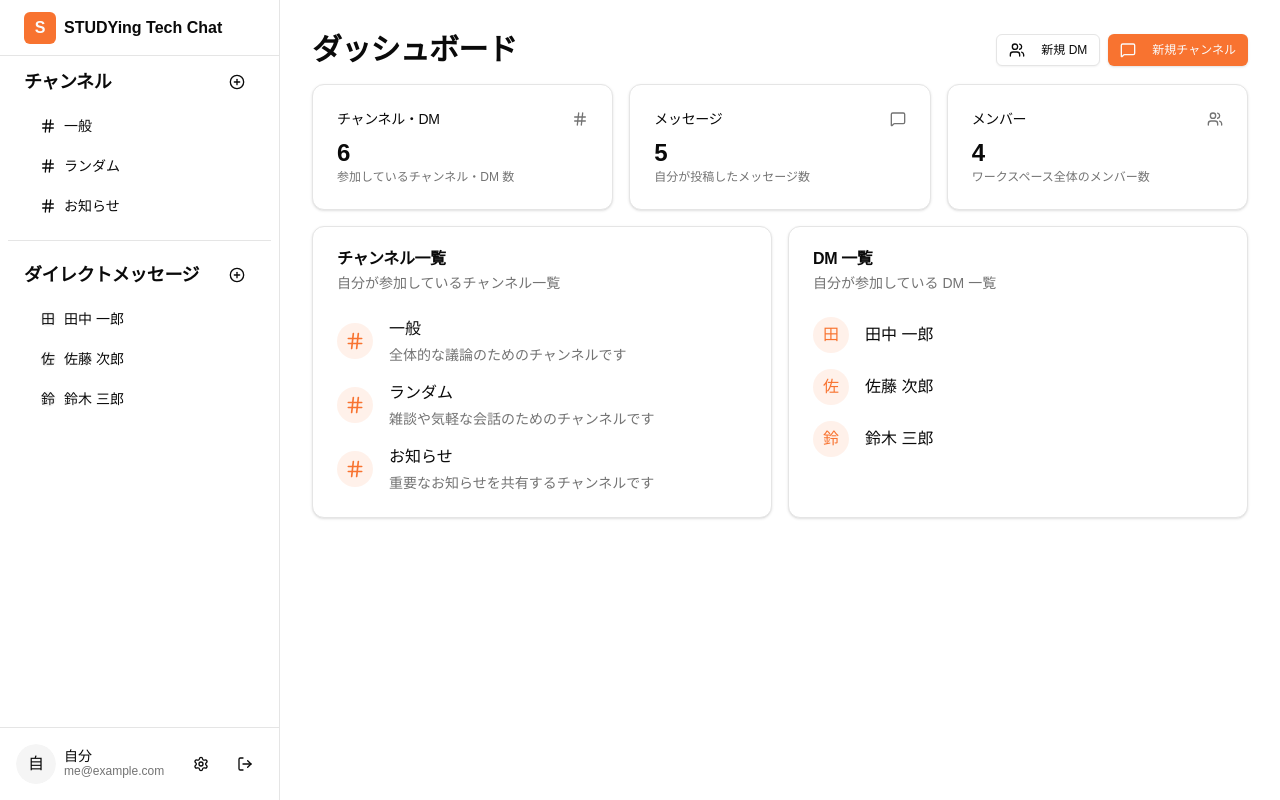
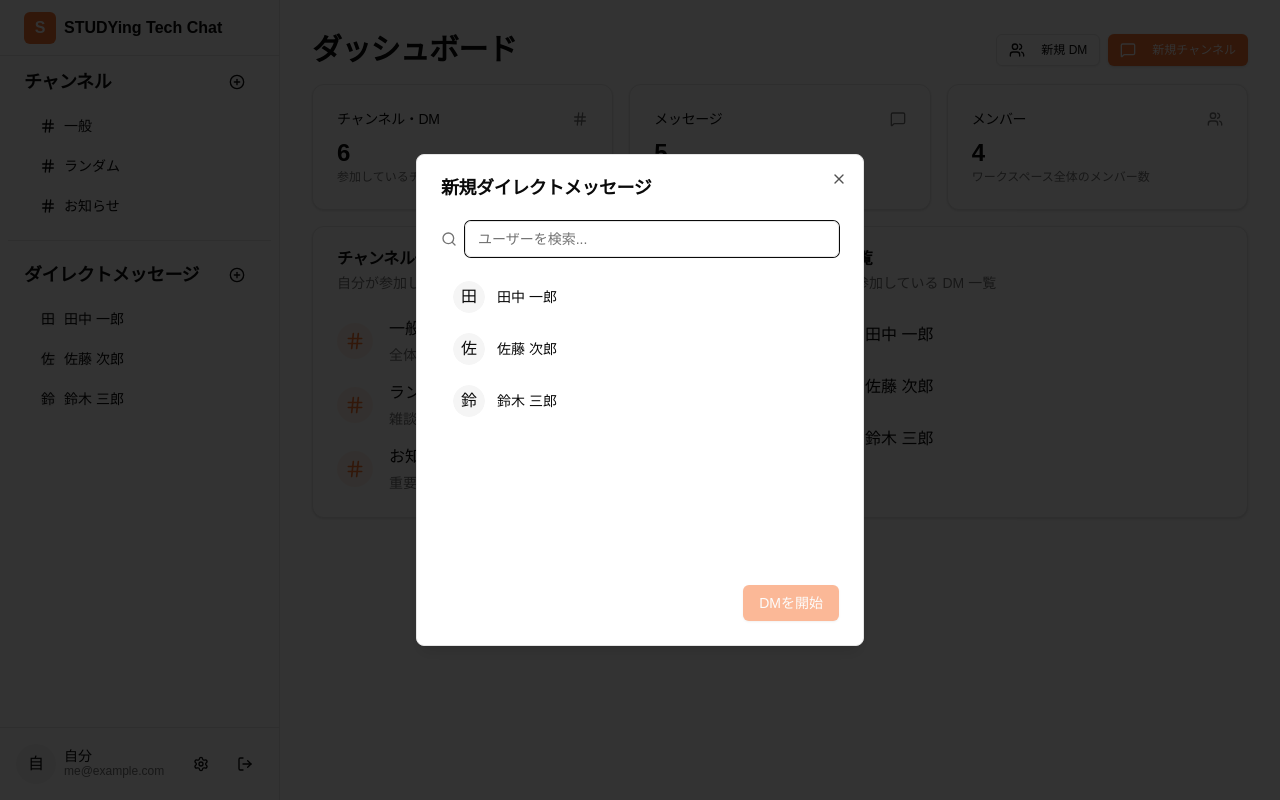
Before and after one commit to Meg624/studying-tech-chat-app, a Next.js app: page /workspace in a window 1280 px wide. Both pictures are taken after a click on the button "DM 追加". Built offline with nearby package versions, Linux system fonts and the light colour scheme.

Commit message:
新規DMの開始モーダルの実装

```diff
--- a/src/app/workspace/page.tsx
+++ b/src/app/workspace/page.tsx
@@ -17,6 +17,7 @@ import {
 } from '@/components/ui/card';
 // 自作コンポーネント
 import CreateChannelModal from '@/components/workspace/createChannelModal';
+import CreateDirectMessageModal from '@/components/workspace/createDirectMessageModal';
 // 型
 import { ChannelType } from '@/types/workspace';
 // データ
@@ -30,6 +31,7 @@ import {
 
 export default function WorkSpacePage() {
   const [isChannelModalOpen, setIsChannelModalOpen] = useState<boolean>(false);
+  const [isDmModalOpen, setIsDmModalOpen] = useState<boolean>(false);
 
   const channelsWithMe = channels.filter((channel) =>
     channel.members.some((member) => member.id === MY_USER_ID)
@@ -47,7 +49,11 @@ export default function WorkSpacePage() {
       <div className="flex items-center justify-between">
         <h2 className="text-3xl font-bold tracking-tight">ダッシュボード</h2>
         <div className="flex items-center gap-2">
-          <Button variant="outline" size="sm">
+          <Button
+            variant="outline"
+            size="sm"
+            onClick={() => setIsDmModalOpen(true)}
+          >
             <Users className="mr-2 h-4 w-4" />
             新規 DM
           </Button>
@@ -61,6 +67,10 @@ export default function WorkSpacePage() {
       <CreateChannelModal
         isOpen={isChannelModalOpen}
         onOpenChange={setIsChannelModalOpen}
+      />
+      <CreateDirectMessageModal
+        isOpen={isDmModalOpen}
+        onOpenChange={setIsDmModalOpen}
       />
 
       <div className="grid gap-4 md:grid-cols-2 lg:grid-cols-3">
--- /dev/null
+++ b/src/components/workspace/createDirectMessageModal.tsx
@@ -0,0 +1,112 @@
+'use client';
+
+// React
+import { useState } from 'react';
+// アイコン
+import { Check, Search } from 'lucide-react';
+// shadcn/ui
+import { Button } from '@/components/ui/button';
+import {
+  Dialog,
+  DialogContent,
+  DialogHeader,
+  DialogTitle,
+  DialogFooter,
+} from '@/components/ui/dialog';
+import { Input } from '@/components/ui/input';
+import { ScrollArea } from '@/components/ui/scroll-area';
+import { Avatar, AvatarFallback } from '@/components/ui/avatar';
+// データ
+import { MY_USER_ID, users } from '@/data/workspace';
+// 型
+import type { User } from '@/types/workspace';
+
+export default function CreateDirectMessageModal({
+  isOpen,
+  onOpenChange,
+}: {
+  isOpen: boolean;
+  onOpenChange: (open: boolean) => void;
+}) {
+  // 検索クエリ
+  const [searchQuery, setSearchQuery] = useState<string>('');
+  // 選択中のユーザー
+  const [selectedUser, setSelectedUser] = useState<User | null>(null);
+
+  // 自分以外のユーザーを取得 (TODO: 実際には、まだ DM を開始していないユーザーに絞り込む)
+  const otherUsers = users.filter((user) => user.id !== MY_USER_ID);
+
+  // 検索クエリに基づいてユーザーをフィルタリング
+  const filteredUsers = otherUsers.filter(
+    (user) =>
+      searchQuery === '' ||
+      user.name.toLowerCase().includes(searchQuery.toLowerCase())
+  );
+
+  const handleStartDm = () => {
+    // 今は見た目だけの実装なので、実際の DM 開始処理は行わない
+    onOpenChange(false);
+    setSelectedUser(null);
+    setSearchQuery('');
+  };
+
+  return (
+    <Dialog open={isOpen} onOpenChange={onOpenChange}>
+      <DialogContent className="sm:max-w-md">
+        <DialogHeader>
+          <DialogTitle>新規ダイレクトメッセージ</DialogTitle>
+        </DialogHeader>
+
+        <div className="space-y-4 py-2">
+          <div className="flex items-center space-x-2">
+            <Search className="h-4 w-4 text-muted-foreground" />
+            <Input
+              placeholder="ユーザーを検索..."
+              value={searchQuery}
+              onChange={(e) => setSearchQuery(e.target.value)}
+              className="flex-1"
+            />
+          </div>
+
+          <ScrollArea className="h-72">
+            <div className="space-y-1">
+              {filteredUsers.map((user) => (
+                <div
+                  key={user.id}
+                  className={`flex items-center gap-3 rounded-md px-3 py-2 cursor-pointer ${
+                    selectedUser?.id === user.id
+                      ? 'bg-primary/10'
+                      : 'hover:bg-muted'
+                  }`}
+                  onClick={() => setSelectedUser(user)}
+                >
+                  <Avatar className="h-8 w-8">
+                    <AvatarFallback>{user.name.charAt(0)}</AvatarFallback>
+                  </Avatar>
+                  <div className="flex-1 overflow-hidden">
+                    <p className="text-sm font-medium">{user.name}</p>
+                  </div>
+                  {selectedUser?.id === user.id && (
+                    <Check className="h-4 w-4 text-primary" />
+                  )}
+                </div>
+              ))}
+
+              {filteredUsers.length === 0 && (
+                <div className="py-6 text-center text-sm text-muted-foreground">
+                  該当するユーザーが見つかりませんでした
+                </div>
+              )}
+            </div>
+          </ScrollArea>
+        </div>
+
+        <DialogFooter>
+          <Button onClick={handleStartDm} disabled={!selectedUser}>
+            DMを開始
+          </Button>
+        </DialogFooter>
+      </DialogContent>
+    </Dialog>
+  );
+}
--- a/src/components/workspace/directMessageList.tsx
+++ b/src/components/workspace/directMessageList.tsx
@@ -1,3 +1,7 @@
+'use client';
+
+// React
+import { useState } from 'react';
 // Next.js
 import Link from 'next/link';
 // アイコン
@@ -5,6 +9,8 @@ import { PlusCircle } from 'lucide-react';
 // shadcn/ui
 import { Avatar, AvatarFallback } from '@/components/ui/avatar';
 import { Button } from '@/components/ui/button';
+// 自作コンポーネント
+import CreateDirectMessageModal from './createDirectMessageModal';
 // 型
 import type { Channel } from '@/types/workspace';
 // データ
@@ -47,17 +53,21 @@ export default function DirectMessageList({
   channels: Channel[];
   pathname: string;
 }) {
+  const [isOpen, setIsOpen] = useState<boolean>(false);
+
   return (
     <div className="px-4 py-2">
       <div className="flex items-center justify-between">
         <h2 className="text-lg font-semibold tracking-tight">
           ダイレクトメッセージ
         </h2>
-        <Button variant="ghost" size="icon">
+        <Button variant="ghost" size="icon" onClick={() => setIsOpen(true)}>
           <PlusCircle className="h-4 w-4" />
           <span className="sr-only">DM 追加</span>
         </Button>
       </div>
+
+      <CreateDirectMessageModal isOpen={isOpen} onOpenChange={setIsOpen} />
 
       <div className="space-y-1 mt-2">
         {channels.map((channel) => (
```
